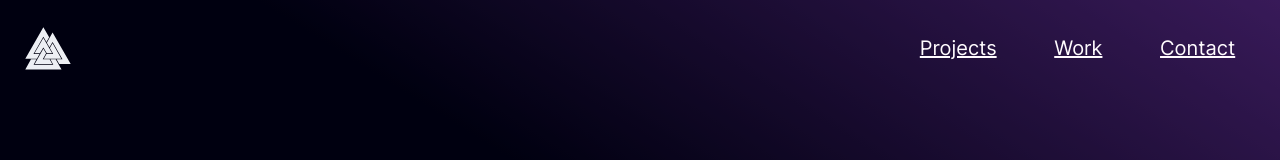
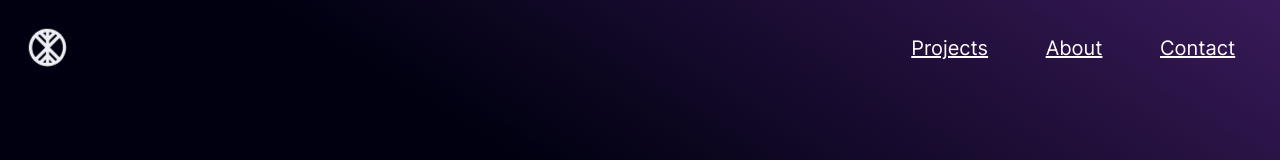
Before and after one commit to kurgon/kurgon-web, a SvelteKit app: page / in a window 1280 px wide. Shown: the top 160 px of the page. Built offline with nearby package versions, Linux system fonts and the light colour scheme.

Commit message:
+change Valknut to Yggdrasil icon

```diff
--- a/src/components/Navbar.svelte
+++ b/src/components/Navbar.svelte
@@ -14,8 +14,8 @@
       >
     </li>
     <li>
-      <a class:active={$page.url.pathname.startsWith("/Work")} href="/Work/"
-        >Work</a
+      <a class:active={$page.url.pathname.startsWith("/About")} href="/About/"
+        >About</a
       >
     </li>
     <li>
@@ -46,10 +46,14 @@
       margin: 1rem;
       padding: 0;
       font-size: 1.25rem;
+      transition: outline 0.2s;
+      outline: solid 2px var(--border-col);
       a[title="Kurgon"] {
+        margin: 0;
+        padding: 0;
         margin-right: auto;
-        background-image: url("../assets/Valknut.svg");
-        background-size: 75%;
+        background-image: url("../assets/Yggdrasil.svg");
+        background-size: 110%;
         background-position: center center;
         background-repeat: no-repeat;
         border-radius: 50%;
@@ -57,7 +61,7 @@
         aspect-ratio: 1/1;
       }
       a[title="Kurgon"].active {
-        // outline: solid 2px #edeff4cc;
+        --border-col: #edeff4cc;
       }
       a {
         height: 100%;
```
Also changed, not shown: src/assets/Yggdrasil.svg (added).
